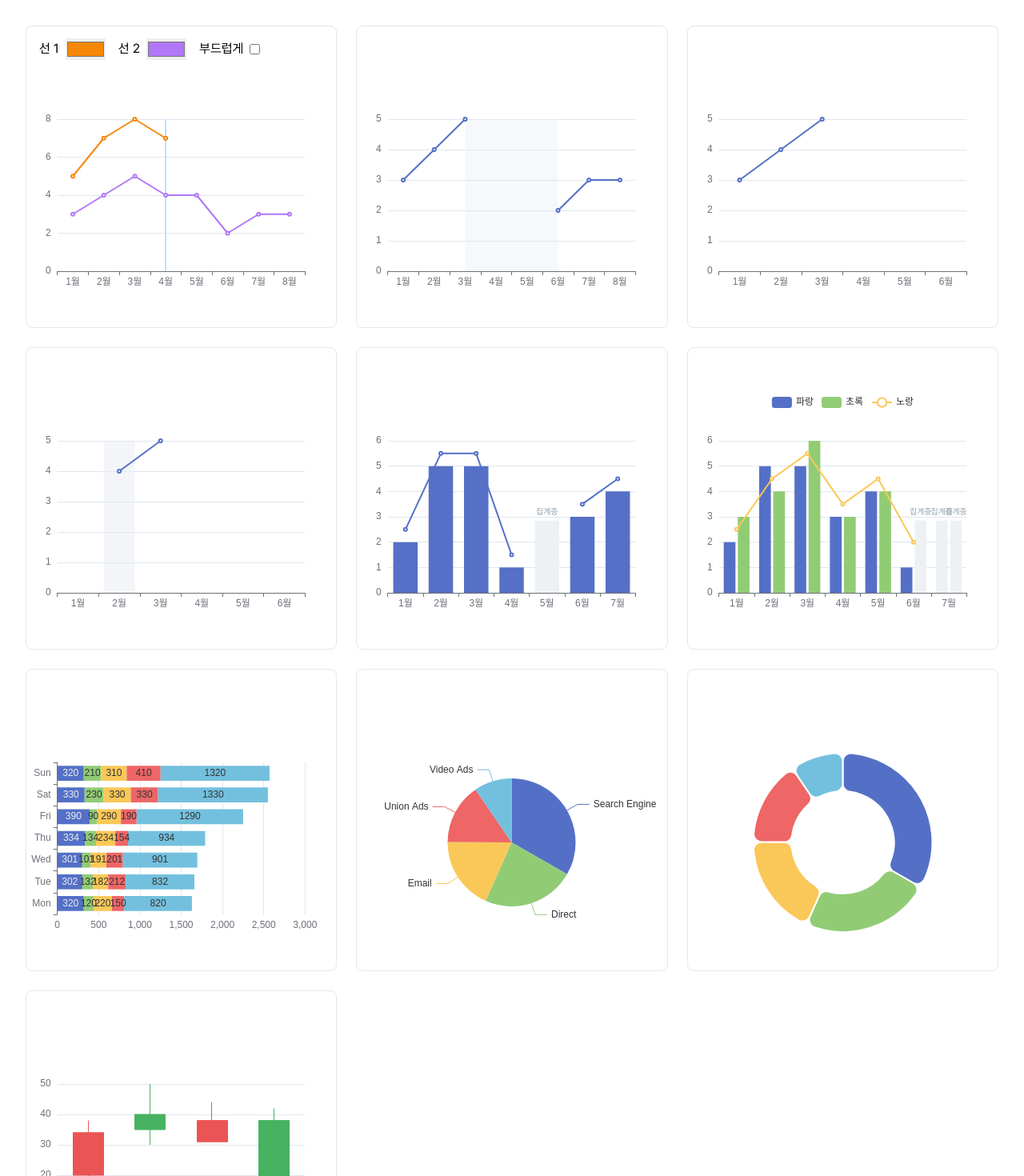
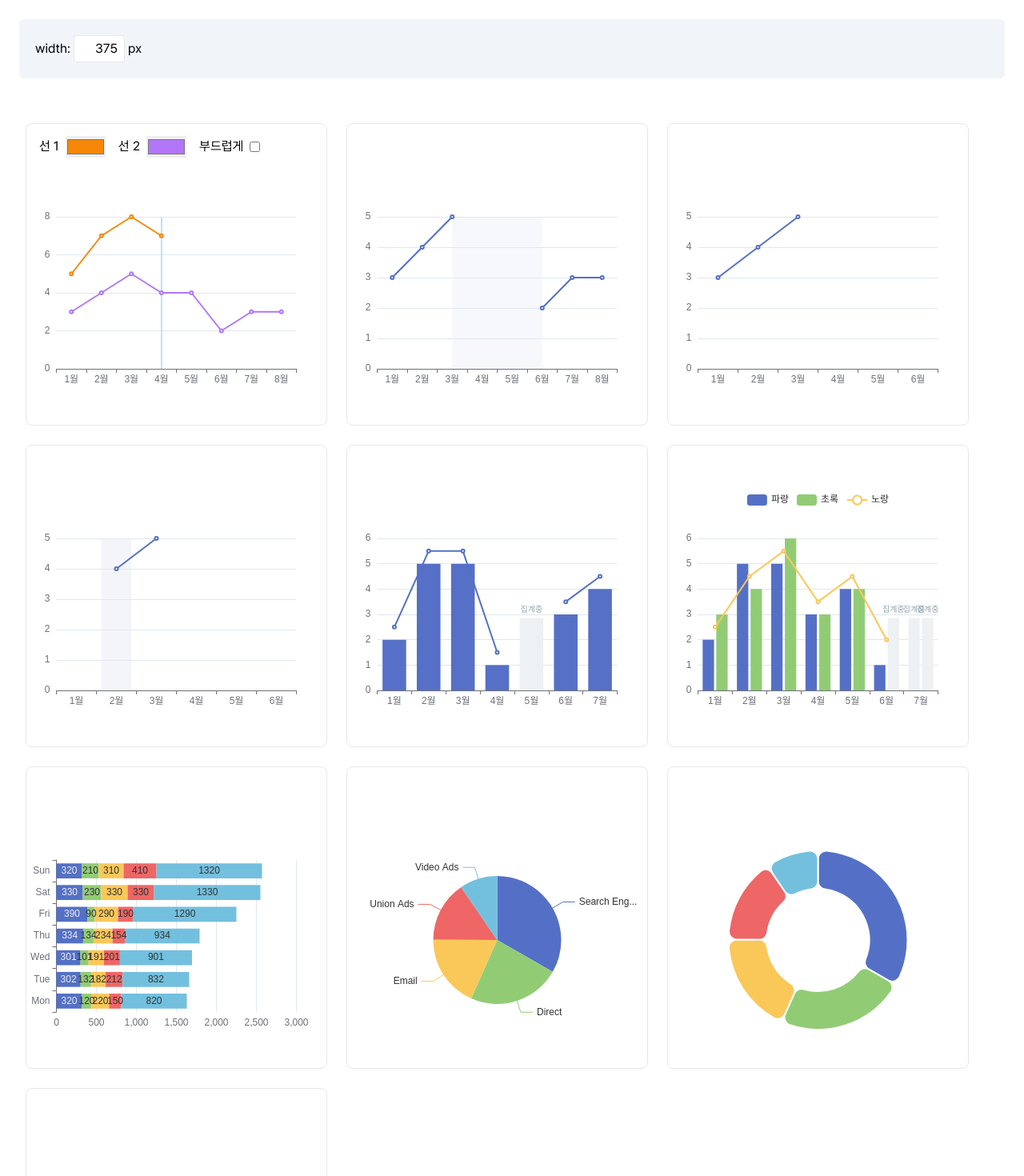
Before and after one commit to PerlPark/echart-playground, a Next.js app: page /presentation in a window 1280 px wide. Shown: the top 1470 px of the page at 80% size. Built offline with nearby package versions, Linux system fonts and the light colour scheme.

Commit message:
feat: presentation 페이지 width 조절 추가

```diff
--- a/src/app/presentation/page.tsx
+++ b/src/app/presentation/page.tsx
@@ -17,6 +17,8 @@ import pieChartOption2 from '@/configs/pie2';
 import candleChartOption1 from '@/configs/candle1';
 
 const Presentation = () => {
+  const [width, setWidth] = useState(375);
+
   const [color, setColor] = useState('#f68709');
   const [color2, setColor2] = useState('#b177f8');
   const [isSmooth, toggleIsSmooth] = useToggle();
@@ -34,7 +36,25 @@ const Presentation = () => {
   });
 
   return (
-    <div className="grid md:grid-cols-2 lg:grid-cols-3 gap-6 w-full p-8">
+    <div>
+      <div className="m-6 p-5 bg-slate-100 rounded-md">
+        <div>
+          width:
+          <input
+            type="text"
+            defaultValue={width}
+            className="border rounded py-1 px-2 w-16 mx-1 text-right"
+            onChange={(e) => {
+              const value = Number(e.target.value);
+              if (value > 100) {
+                setWidth(value);
+              }
+            }}
+          />
+          px
+        </div>
+      </div>
+      <div className="flex flex-wrap gap-6 w-full p-8">
         <div className="border rounded-lg">
           <div className="flex gap-4 items-center h-14 px-4">
             <div>
@@ -68,23 +88,26 @@ const Presentation = () => {
               </label>
             </div>
           </div>
-        <Chart option={lineChartOption1({ isSmooth, color, color2 })} />
+          <Chart
+            width={width}
+            option={lineChartOption1({ isSmooth, color, color2 })}
+          />
         </div>
         <div className="border rounded-lg">
           <div className="flex gap-4 items-center h-14"></div>
-        <Chart option={lineChartOption2({})} />
+          <Chart width={width} option={lineChartOption2({})} />
         </div>
         <div className="border rounded-lg">
           <div className="flex gap-4 items-center h-14"></div>
-        <Chart option={lineChartOption3({})} />
+          <Chart width={width} option={lineChartOption3({})} />
         </div>
         <div className="border rounded-lg">
           <div className="flex gap-4 items-center h-14"></div>
-        <Chart option={lineChartOption4({})} />
+          <Chart width={width} option={lineChartOption4({})} />
         </div>
         <div className="border rounded-lg">
           <div className="flex gap-4 items-center h-14"></div>
-        <Chart option={barChartOption1({})} />
+          <Chart width={width} option={barChartOption1({})} />
         </div>
         <div className="border rounded-lg">
           <div className="flex gap-4 items-center h-14"></div>
@@ -96,6 +119,7 @@ const Presentation = () => {
             </div>
           )}
           <Chart
+            width={width}
             option={barChartOption2({
               data1,
               data2,
@@ -116,19 +140,20 @@ const Presentation = () => {
         </div>
         <div className="border rounded-lg">
           <div className="flex gap-4 items-center h-14"></div>
-        <Chart option={barChartOption3} />
+          <Chart width={width} option={barChartOption3} />
         </div>
         <div className="border rounded-lg">
           <div className="flex gap-4 items-center h-14"></div>
-        <Chart option={pieChartOption1} />
+          <Chart width={width} option={pieChartOption1} />
         </div>
         <div className="border rounded-lg">
           <div className="flex gap-4 items-center h-14"></div>
-        <Chart option={pieChartOption2} />
+          <Chart width={width} option={pieChartOption2} />
         </div>
         <div className="border rounded-lg">
           <div className="flex gap-4 items-center h-14"></div>
-        <Chart option={candleChartOption1} />
+          <Chart width={width} option={candleChartOption1} />
+        </div>
       </div>
     </div>
   );
--- a/src/components/presentation/Chart.tsx
+++ b/src/components/presentation/Chart.tsx
@@ -5,9 +5,10 @@ import * as echarts from 'echarts';
 
 type Props = {
   option: any;
+  width: number;
 };
 
-const Chart = ({ option }: Props) => {
+const Chart = ({ option, width }: Props) => {
   const chartRef = useRef(null);
   const [echart, setEchart] = useState<echarts.ECharts | null>(null);
 
@@ -69,7 +70,15 @@ const Chart = ({ option }: Props) => {
     }
   }, [echart, option]);
 
-  return <div ref={chartRef} className="h-80 w-full"></div>;
+  useEffect(() => {
+    if (!echart) return;
+
+    echart.resize();
+  }, [echart, width]);
+
+  return (
+    <div ref={chartRef} className="h-80" style={{ width: `${width}px` }}></div>
+  );
 };
 
 export default Chart;
```
Lines whose indentation alone changed are shown as unchanged.
